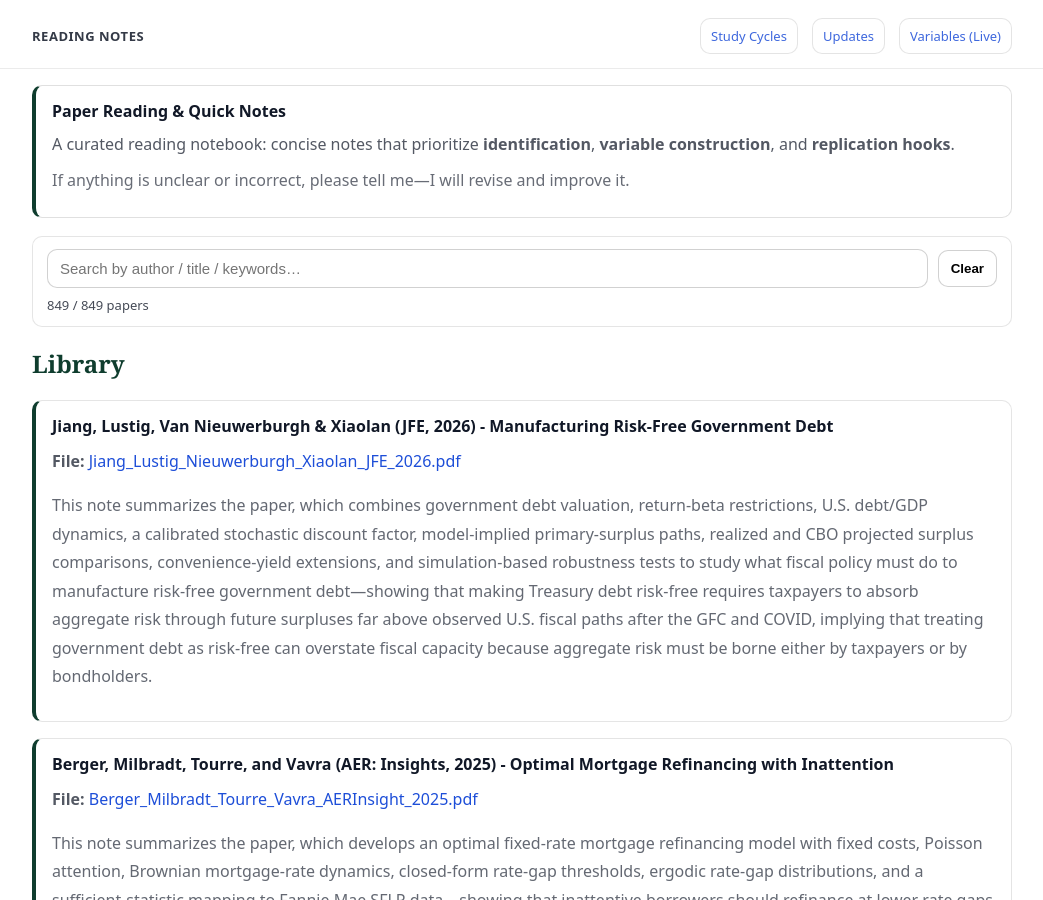
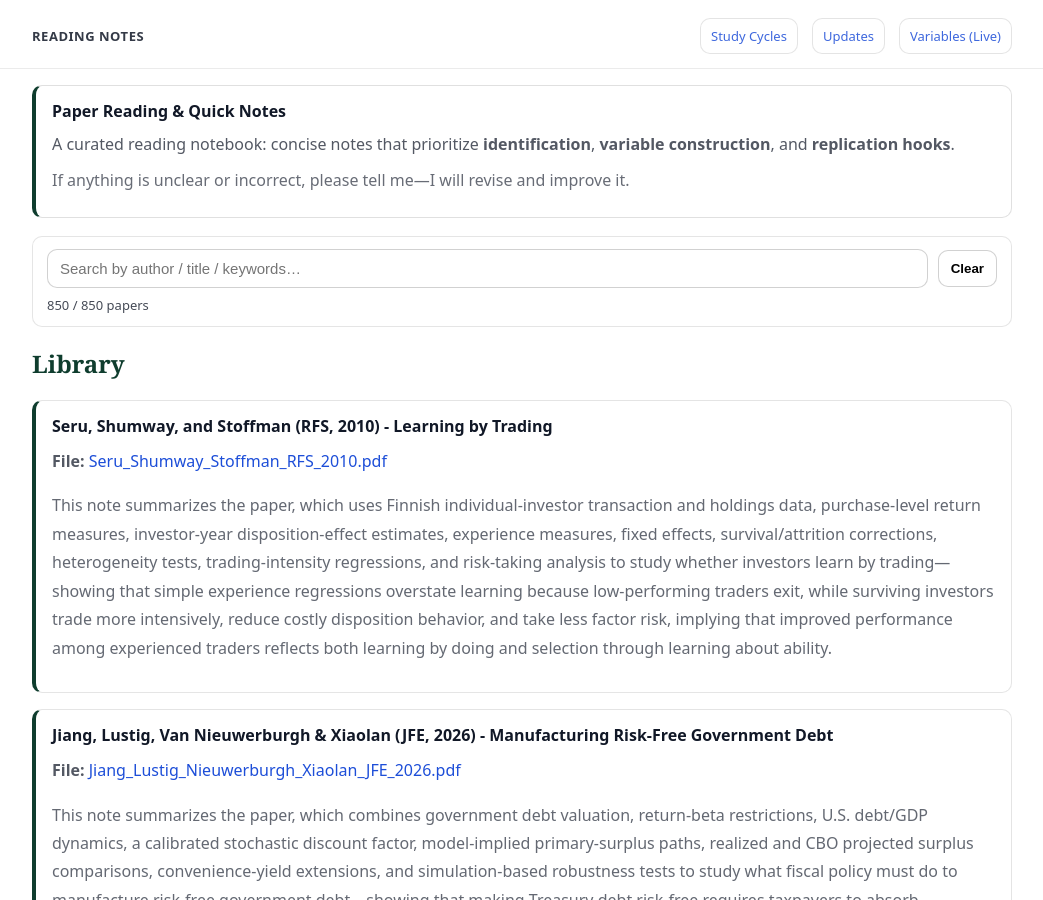
Before and after one commit to yaxinzn/study-archive, a Jekyll site: the page built from reading/index.md, in a window 1280 px wide and 900 px high. Shown: the whole window, without its empty margins (118-1161 px from the left). Built offline with Jekyll 4.4.1, drawn with Linux system fonts in a browser that asks for light colours.

Commit message:
Reading: add/update Seru_Shumway_Stoffman_RFS_2010.pdf

```diff
--- a/_data/reading.yml
+++ b/_data/reading.yml
@@ -1,3 +1,7 @@
+- title: "Seru, Shumway, and Stoffman (RFS, 2010) - Learning by Trading"
+  file: "Seru_Shumway_Stoffman_RFS_2010.pdf"
+  desc: "This note summarizes the paper, which uses Finnish individual-investor transaction and holdings data, purchase-level return measures, investor-year disposition-effect estimates, experience measures, fixed effects, survival/attrition corrections, heterogeneity tests, trading-intensity regressions, and risk-taking analysis to study whether investors learn by trading—showing that simple experience regressions overstate learning because low-performing traders exit, while surviving investors trade more intensively, reduce costly disposition behavior, and take less factor risk, implying that improved performance among experienced traders reflects both learning by doing and selection through learning about ability."
+
 - title: "Jiang, Lustig, Van Nieuwerburgh & Xiaolan (JFE, 2026) - Manufacturing Risk-Free Government Debt"
   file: "Jiang_Lustig_Nieuwerburgh_Xiaolan_JFE_2026.pdf"
   desc: "This note summarizes the paper, which combines government debt valuation, return-beta restrictions, U.S. debt/GDP dynamics, a calibrated stochastic discount factor, model-implied primary-surplus paths, realized and CBO projected surplus comparisons, convenience-yield extensions, and simulation-based robustness tests to study what fiscal policy must do to manufacture risk-free government debt—showing that making Treasury debt risk-free requires taxpayers to absorb aggregate risk through future surpluses far above observed U.S. fiscal paths after the GFC and COVID, implying that treating government debt as risk-free can overstate fiscal capacity because aggregate risk must be borne either by taxpayers or by bondholders."
```
Also changed, not shown: 1 other file.
